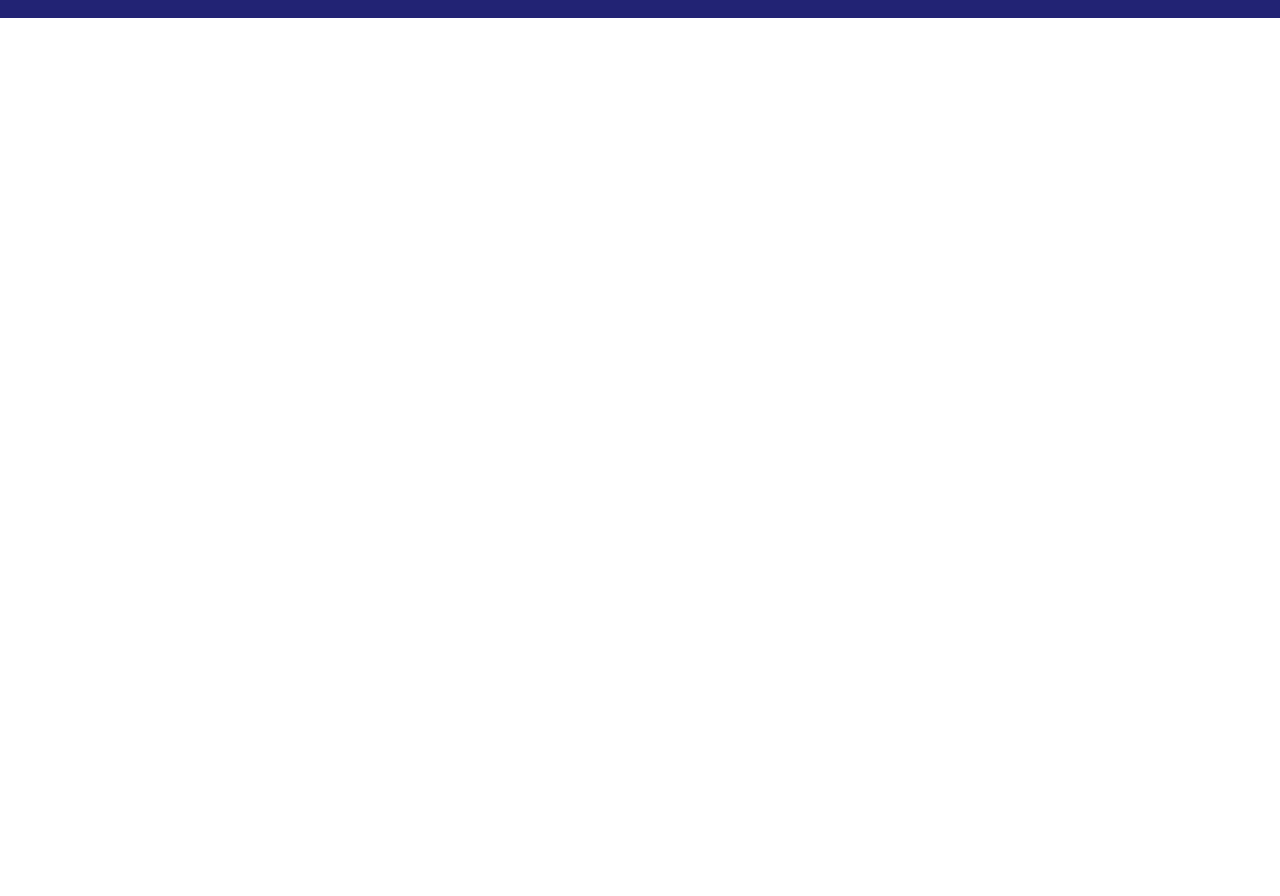
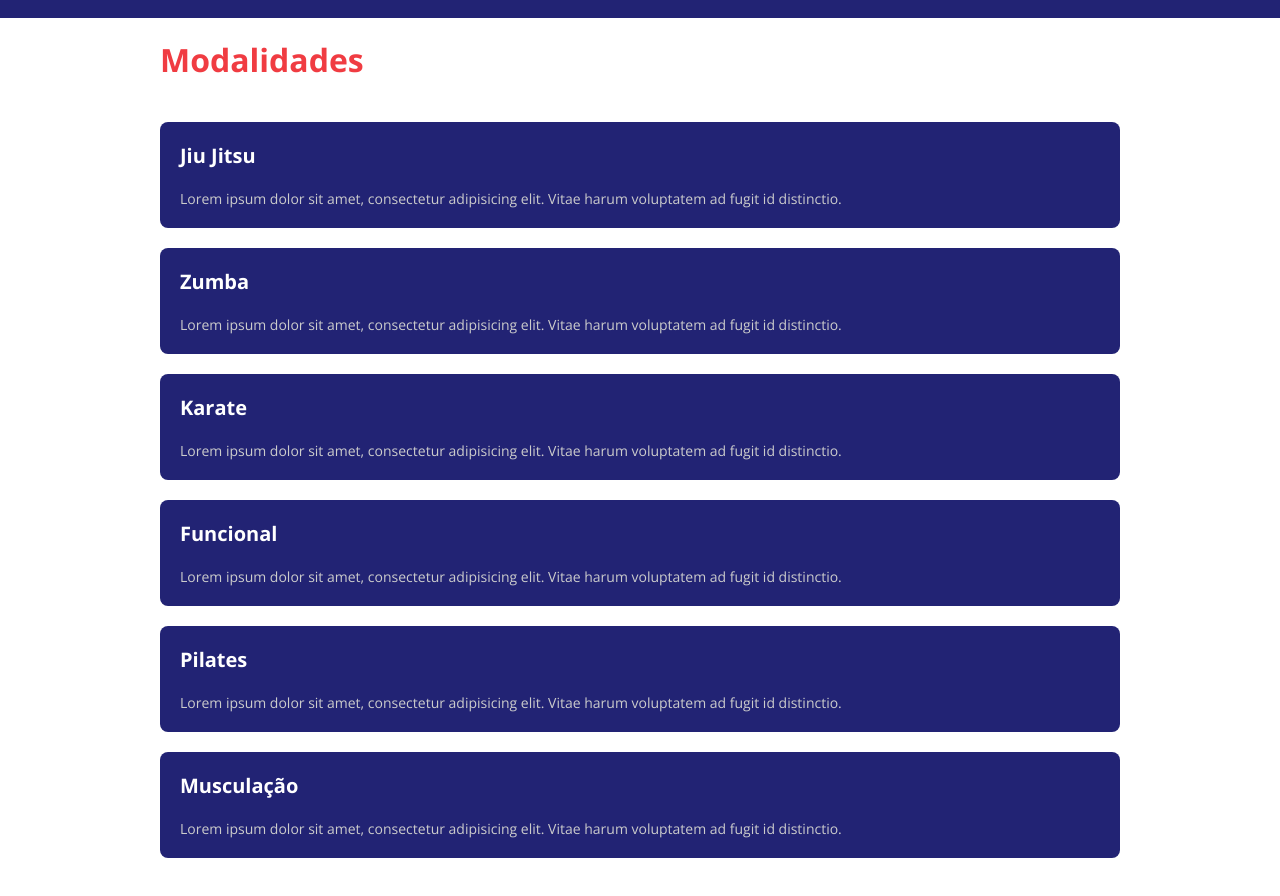
Before and after one commit to Gisellebm/-DevSuperior-modulo3-desafio2, a plain HTML site: page index.html in a window 1280 px wide. Shown: the part 500-1396 px from the top of the page. Before the commit the page ends 800 px from the top, so only its background shows below. Drawn offline with nearby package versions, Linux system fonts and the light colour scheme.

Commit message:
Criação section modality

```diff
--- a/index.html
+++ b/index.html
@@ -45,5 +45,57 @@
     </div>
   </section>
 
+  <section class="modality">
+    <div class="container">
+      <h2>Modalidades</h2>
+      <div class="card-sport">
+        <h3>Jiu Jitsu</h3>
+        <p>
+          Lorem ipsum dolor sit amet, consectetur adipisicing elit. Vitae
+          harum voluptatem ad fugit id distinctio.
+        </p>
+      </div>
+
+      <div class="card-sport">
+        <h3>Zumba</h3>
+        <p>
+          Lorem ipsum dolor sit amet, consectetur adipisicing elit. Vitae
+          harum voluptatem ad fugit id distinctio.
+        </p>
+      </div>
+
+      <div class="card-sport">
+        <h3>Karate</h3>
+        <p>
+          Lorem ipsum dolor sit amet, consectetur adipisicing elit. Vitae
+          harum voluptatem ad fugit id distinctio.
+        </p>
+      </div>
+
+      <div class="card-sport">
+        <h3>Funcional</h3>
+        <p>
+          Lorem ipsum dolor sit amet, consectetur adipisicing elit. Vitae
+          harum voluptatem ad fugit id distinctio.
+        </p>
+      </div>
+
+      <div class="card-sport">
+        <h3>Pilates</h3>
+        <p>
+          Lorem ipsum dolor sit amet, consectetur adipisicing elit. Vitae
+          harum voluptatem ad fugit id distinctio.
+        </p>
+      </div>
+
+      <div class="card-sport">
+        <h3>Musculação</h3>
+        <p>
+          Lorem ipsum dolor sit amet, consectetur adipisicing elit. Vitae
+          harum voluptatem ad fugit id distinctio.
+        </p>
+      </div>
+    </div>
+  </section>
 </body>
 </html>
--- a/style.css
+++ b/style.css
@@ -90,3 +90,37 @@ header {
   line-height: 19px;
   text-align: justify;
 }
+
+
+.modality {
+  height: 880px;
+  padding: 20px 0;
+}
+
+.modality h2 {
+  color: var(--bg-red);
+  font-size: 32px;
+  line-height: 44px;
+  margin-bottom: 40px;
+}
+
+.card-sport {
+  height: 106px;
+  background: #222374;
+  border-radius: 8px;
+  padding: 20px;
+  margin-bottom: 20px;
+}
+
+.card-sport h3 {
+  color: var(--color-white);
+  font-size: 20px;
+  line-height: 27px;
+  margin-bottom: 20px;
+}
+
+.card-sport p {
+  color: var(--bg-grey);
+  font-size: 14px;
+  line-height: 19px;
+}
```
